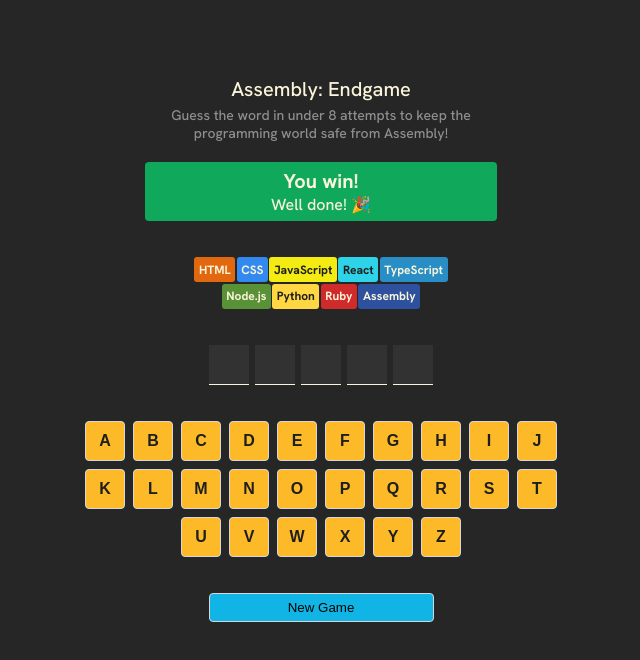
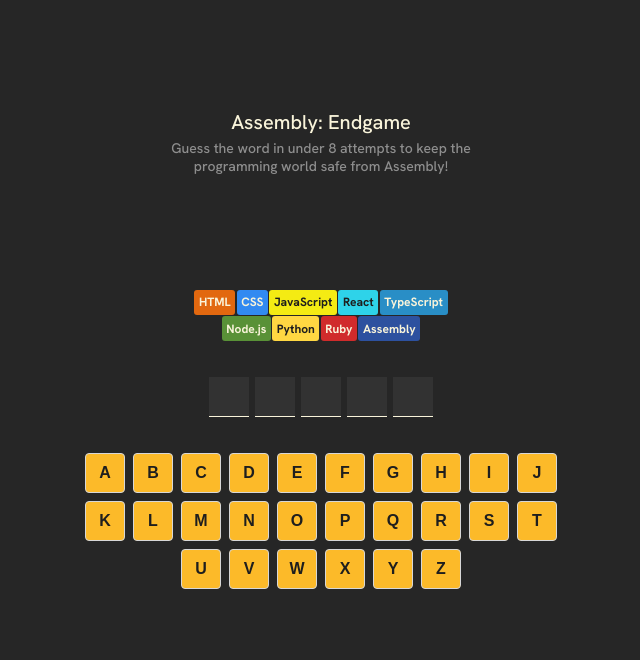
Before and after one commit to prachi1025/React-Assembly-Endgame-App, a React (Vite) app: page / in a window 1280 px wide. Shown: the top 660 px of the page, without its empty margins (319-959 px from the left). Built offline with nearby package versions, Linux system fonts and the light colour scheme.

Commit message:
add conditional rendering of game status and new game button
the game status section will get styled differently upon different status of the app like game won or game lost or game not started (live status not enabled yet)

```diff
--- a/index.css
+++ b/index.css
@@ -60,7 +60,7 @@
     margin: 0%;
 }
 
-section.game-status-won {
+section.game-status {
     display: flex;
     flex-direction: column;
     align-items: center;
@@ -69,19 +69,18 @@
     display: flex;
     padding: 6px 0px;
     border-radius: 4px;
-    background: #10A95B;
     color: #F9F4DA;
     font-style: normal;
     font-weight: 500;
     line-height: normal;
 }
 
-section.game-status-won h2 {
+section.game-status h2 {
     font-size: 20px;
     margin: 0px;
 }
 
-section.game-status-won p {
+section.game-status p {
     font-size: 16px;
     margin: 0px;
 }
@@ -201,3 +200,11 @@
 .wrong {
     background-color: #EC5D49 !important;
 }
+
+.game-won {
+    background-color: #10A95B !important;
+}
+
+.game-lost {
+    background-color: #BA2A2A !important;
+}
--- a/src/App.jsx
+++ b/src/App.jsx
@@ -19,7 +19,6 @@
   // derived value (tutor method) (both method work same)
   const wrongGuessesCount = userGuesses.filter(guess => !currentWord.includes(guess)).length
   // console.log(wrongGuessesCount)
-
 
   function keyPress(alphabet) {
     setUserGuesses(prevUserGuesses =>
@@ -55,6 +54,11 @@
     )
   })
 
+  const isGameLost = wrongGuessesCount  >=(languageChips.length - 1) ? true : false
+
+  const isGameWon = Array.from(currentWord).every(alphabet => userGuesses.includes(alphabet))
+
+  const isGameOver = isGameLost || isGameWon
 
   return (
     <main>
@@ -64,9 +68,11 @@
         <p>Guess the word in under 8 attempts to keep the programming world safe from Assembly!</p>
         </header>
 
-        <section className="game-status-won">
-          <h2>You win!</h2>
-          <p>Well done! 🎉</p>
+        <section className={clsx("game-status", {"game-won": isGameWon, "game-lost": isGameLost})}>
+          {isGameWon ? <><h2>You win!</h2>
+          <p>Well done! 🎉</p> </> : null}
+          {isGameLost ? <><h2>Game over!</h2>
+            <p>You lose! Better start learning Assembly 😭</p> </> : null}
         </section>
       </div>
 
@@ -82,7 +88,7 @@
         {keyboard}
       </div>
 
-      <button className="new-game">New Game</button>
+      {isGameOver && <button className="new-game">New Game</button>}
 
     </main>
   )
```
